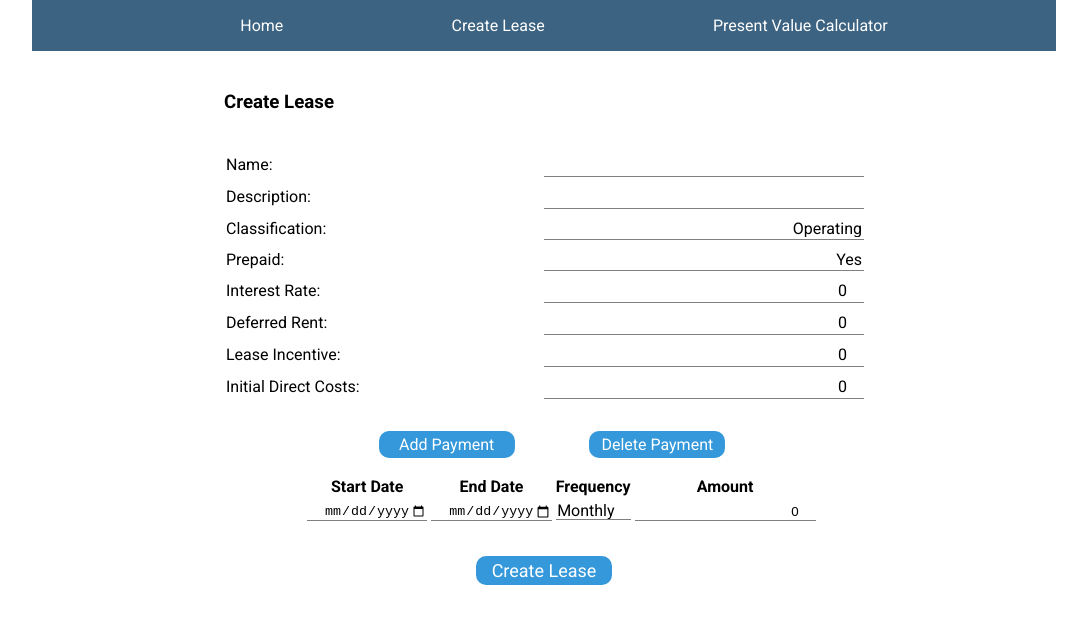
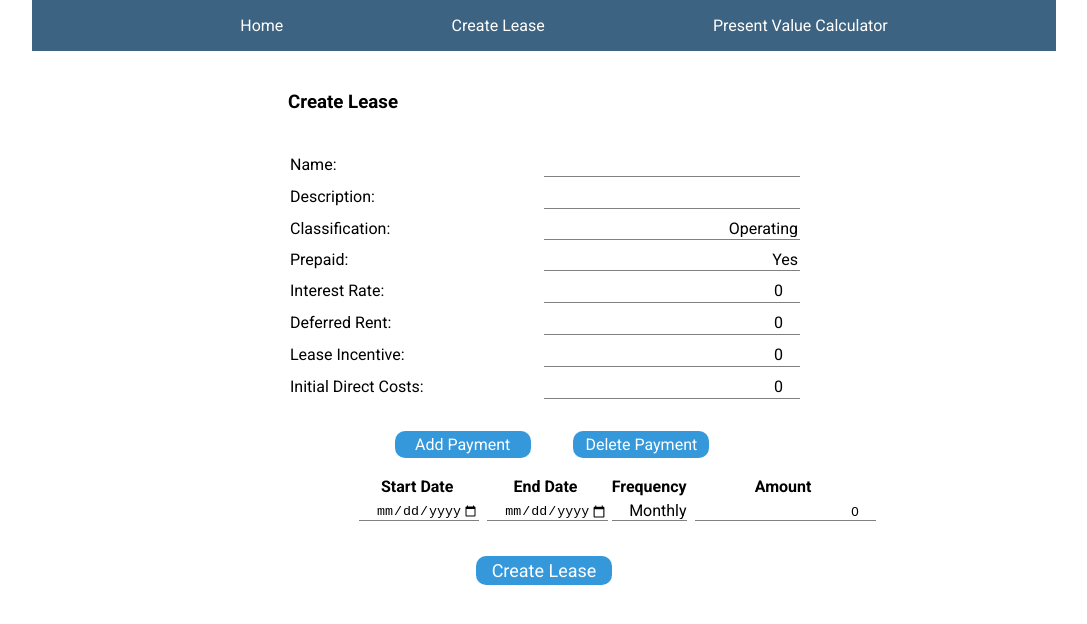
Before and after one commit to spur23/leases-react, a React (Create React App) app: page /leases-react/create-lease in a window 1280 px wide. Shown: the top 624 px of the page, without its empty margins (96-1183 px from the left). Built offline with nearby package versions, Linux system fonts and the light colour scheme; the HTML template or start-up script is replaced by a standard one.

Commit message:
update css

```diff
--- a/src/App.css
+++ b/src/App.css
@@ -20,7 +20,7 @@ select {
   /*Additional resets for further consistency*/
   background-color: transparent;
   border: none;
-  padding: 0 1em 0 0;
+  padding: 2px 0 1px 0;
   margin: 0;
   width: 100%;
   font-family: inherit;
@@ -33,6 +33,7 @@ select {
 select::-ms-expand {
   display: none;
 }
+
 .page-container {
   margin: auto;
   width: 80vw;
@@ -41,22 +42,6 @@ select::-ms-expand {
 .App {
   display: flex;
   flex-direction: column;
-}
-
-.schedule-container {
-  display: flex;
-  margin: auto;
-  justify-content: center;
-  align-content: center;
-}
-
-.schedule-container > div {
-  width: min-content;
-  margin: 0 auto auto 2rem;
-}
-
-.schedule-container > div > h3 {
-  text-align: center;
 }
 
 span {
@@ -78,10 +63,6 @@ button {
   cursor: pointer;
 }
 
-/*button:hover {*/
-/*  background-color: #6c5ce7;*/
-/*}*/
-
 input,
 select {
   border-bottom: 1px solid grey;
--- a/src/pages/StyledCreatLease.ts
+++ b/src/pages/StyledCreatLease.ts
@@ -4,7 +4,7 @@ const StyledCreateLease = styled.div`
   font-family: inherit;
   display: flex;
   flex-direction: column;
-  margin: auto;
+  margin: 2.5rem auto auto;
   width: 50%;
 
   h3 {
@@ -12,6 +12,32 @@ const StyledCreateLease = styled.div`
     background-size: 100% 100%;
     color: black;
     padding-bottom: 1rem;
+  }
+
+  .create-lease-container {
+    display: flex;
+    flex-direction: column;
+    width: 50%;
+    margin: auto;
+  }
+
+  .schedule-container {
+    display: flex;
+    justify-content: center;
+    align-content: center;
+  }
+
+  .schedule-container > div {
+    width: min-content;
+    margin: 0 auto auto 2rem;
+  }
+
+  .schedule-container > div > h3 {
+    text-align: center;
+  }
+
+  span {
+    align-self: center;
   }
 
   .input-container {
@@ -77,13 +103,17 @@ const StyledCreateLease = styled.div`
     font-size: 18px;
   }
 
+  .payments-container > table > tbody > tr > td > input {
+    margin-left: 0.25rem;
+  }
+
   button:hover {
     background-color: #74b9ff;
   }
 
   @media (min-width: 40rem) {
     margin: 2.5rem auto auto;
-    width: 40rem;
+    width: 50%;
   }
 `;
 
--- a/src/pages/StyledPresentValueCalc.ts
+++ b/src/pages/StyledPresentValueCalc.ts
@@ -4,7 +4,7 @@ const StyledPresentValueCalc = styled.div`
   font-family: inherit;
   display: flex;
   flex-direction: column;
-  margin: auto;
+  margin: 2.5rem auto auto;
   width: 50%;
 
   button {
@@ -64,7 +64,11 @@ const StyledPresentValueCalc = styled.div`
   .payments-container > table > tbody > tr > td > input,
   .payments-container > table > tbody > tr > td > select {
     width: 8rem;
-    padding: 0;
+    padding: 2px 2px;
+  }
+
+  .payments-container > table > tbody > tr > td > select {
+    padding-bottom: 1px;
   }
 
   .payments-container > div,
@@ -79,6 +83,7 @@ const StyledPresentValueCalc = styled.div`
     background-color: #3498db;
     width: 8.5rem;
   }
+
   .payments-container > div > button:hover,
   .form-submit:hover {
     background-color: #74b9ff;
```
Also changed, not shown: src/components/table/StyledDataTable.ts (added, +31 -0 lines).
